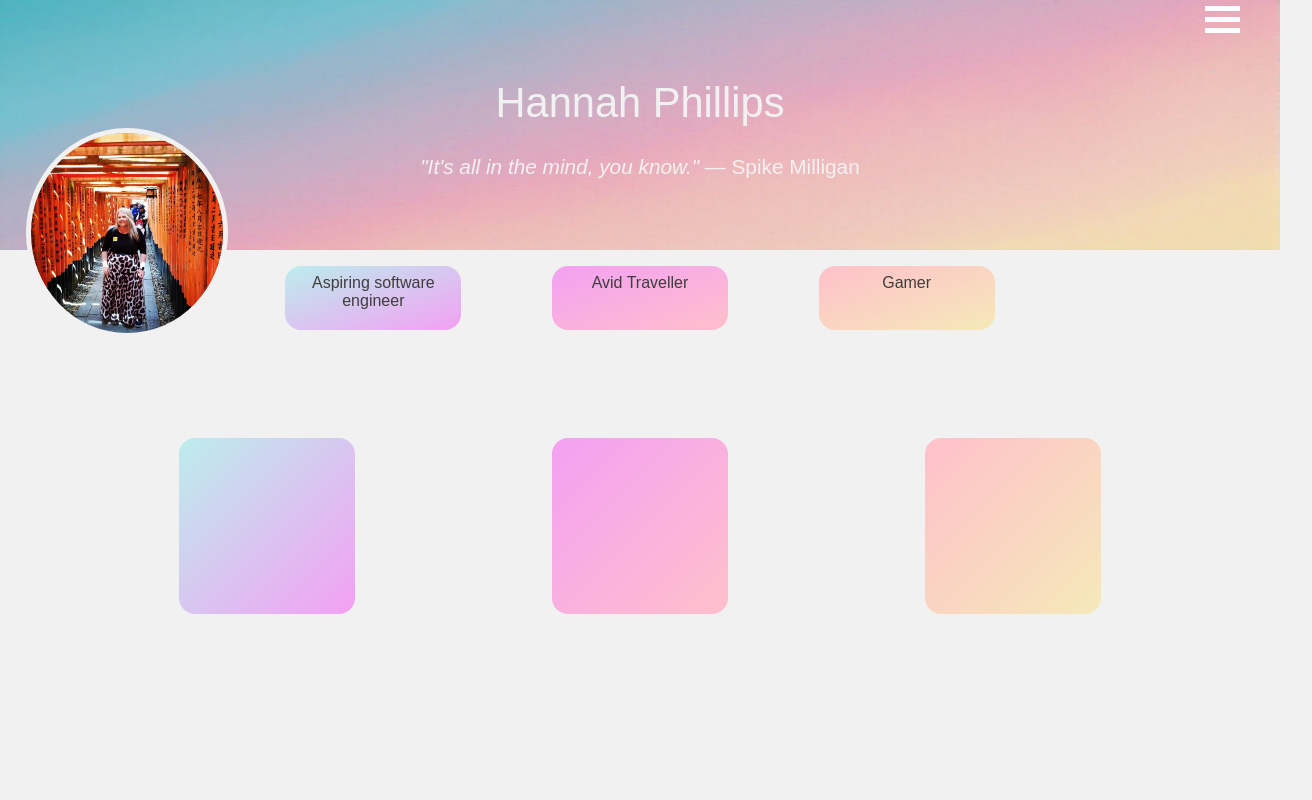
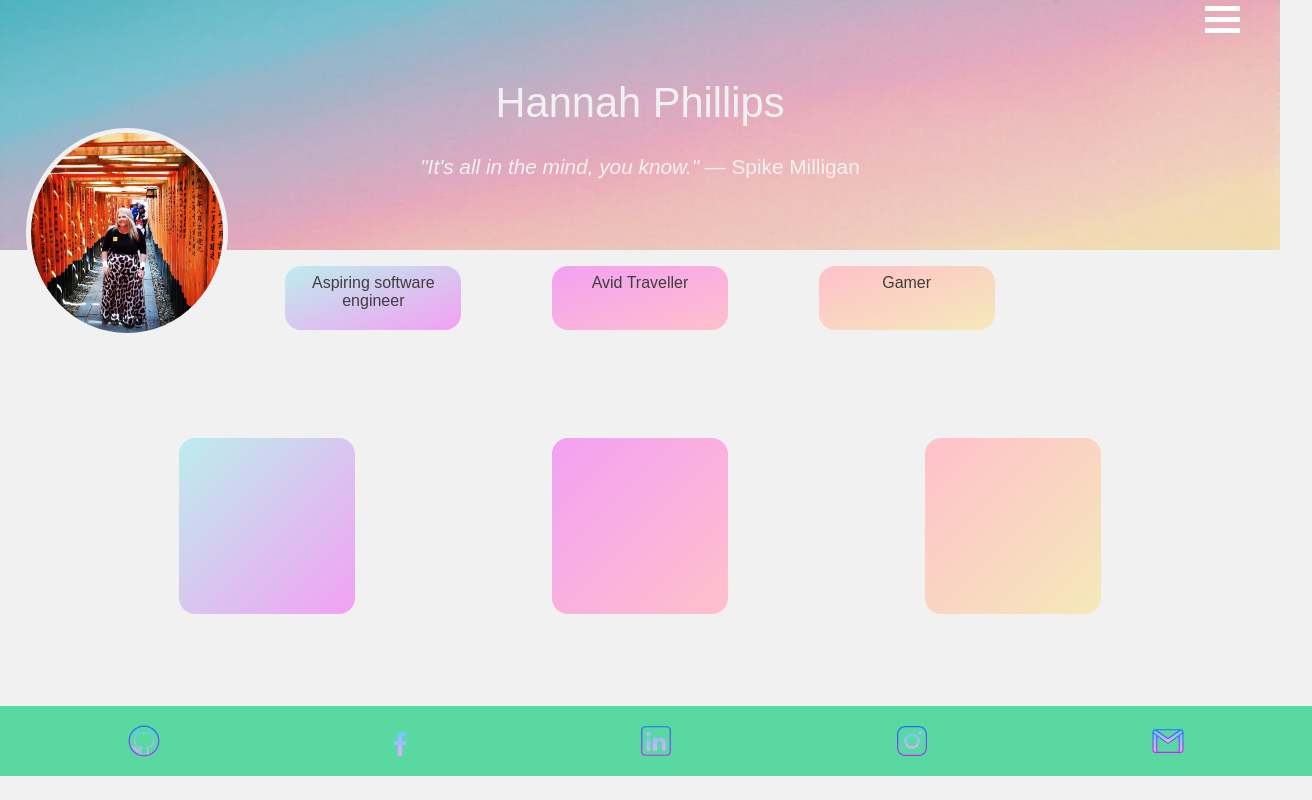
Before and after one commit to Hannah0701/Hannah0701.github.io, a plain HTML site: page index.html in a window 1280 px wide. Shown: the whole page, 1312 px wide, since content can reach past the window. Drawn offline with Linux system fonts and the light colour scheme.

Commit message:
added some icons to try and use in a footer

```diff
--- a/index.html
+++ b/index.html
@@ -45,4 +45,11 @@ This landing page is your first impression. You can include a photo, a mission s
             <div class="colour2"></div>
             <div class="colour3"></div>
         </div>
+        <footer>
+            <img src = "/images/github.svg" alt = "github"/>
+            <img src = "/images/facebook.svg" alt = "facebook"/>
+            <img src = "/images/linked_in.svg" alt = "linked in"/>
+            <img src = "/images/instagram.png" alt = "instagram"/>
+            <img src = "/images/gmail.svg" alt = "gmail"/>
+        </footer>
 </html>
--- a/style.css
+++ b/style.css
@@ -203,3 +203,16 @@ body {
     min-height: 200px;
     margin: 5rem;
   }
+
+  footer {
+      display: flex;
+      width: 100%;
+      padding: 1rem;
+      background-color: #59D9A1;
+      justify-content: space-around;
+  }
+
+  footer img {
+    width: 3%;
+    height: 3%;
+  }
```
Also changed, not shown: images/facebook.svg (added), images/github.svg (added), images/gmail.svg (added), images/instagram.png (added), images/instagram.svg (added), images/linked_in.svg (added).
